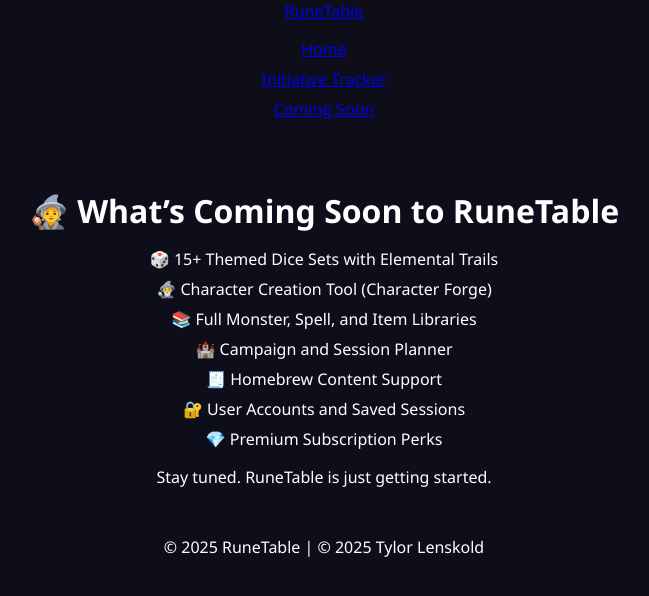
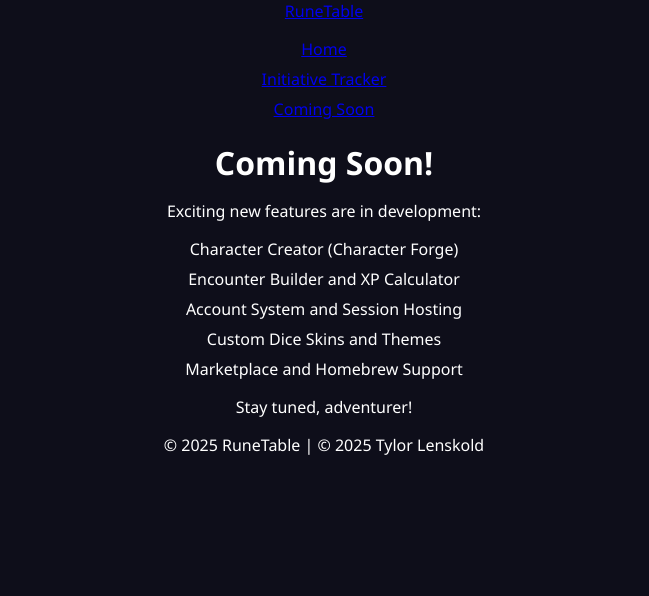
Before and after one commit to RuneTable/RuneTable, a React (Vite) app in the folder frontend/: page /comingsoon in a window 1280 px wide. Shown: the top 596 px of the page, without its empty margins (316-965 px from the left). Built offline with nearby package versions, Linux system fonts and the light colour scheme.

Commit message:
Update ComingSoon.jsx

```diff
--- a/frontend/src/components/ComingSoon.jsx
+++ b/frontend/src/components/ComingSoon.jsx
@@ -2,18 +2,17 @@ import React from 'react';
 
 function ComingSoon() {
   return (
-    <div className="coming-soon">
-      <h1>🧙 What’s Coming Soon to RuneTable</h1>
+    <div className="coming-soon-container">
+      <h1>Coming Soon!</h1>
+      <p>Exciting new features are in development:</p>
       <ul>
-        <li>🎲 15+ Themed Dice Sets with Elemental Trails</li>
-        <li>🧙‍♂️ Character Creation Tool (Character Forge)</li>
-        <li>📚 Full Monster, Spell, and Item Libraries</li>
-        <li>🏰 Campaign and Session Planner</li>
-        <li>🧾 Homebrew Content Support</li>
-        <li>🔐 User Accounts and Saved Sessions</li>
-        <li>💎 Premium Subscription Perks</li>
+        <li>Character Creator (Character Forge)</li>
+        <li>Encounter Builder and XP Calculator</li>
+        <li>Account System and Session Hosting</li>
+        <li>Custom Dice Skins and Themes</li>
+        <li>Marketplace and Homebrew Support</li>
       </ul>
-      <p>Stay tuned. RuneTable is just getting started.</p>
+      <p>Stay tuned, adventurer!</p>
     </div>
   );
 }
```
